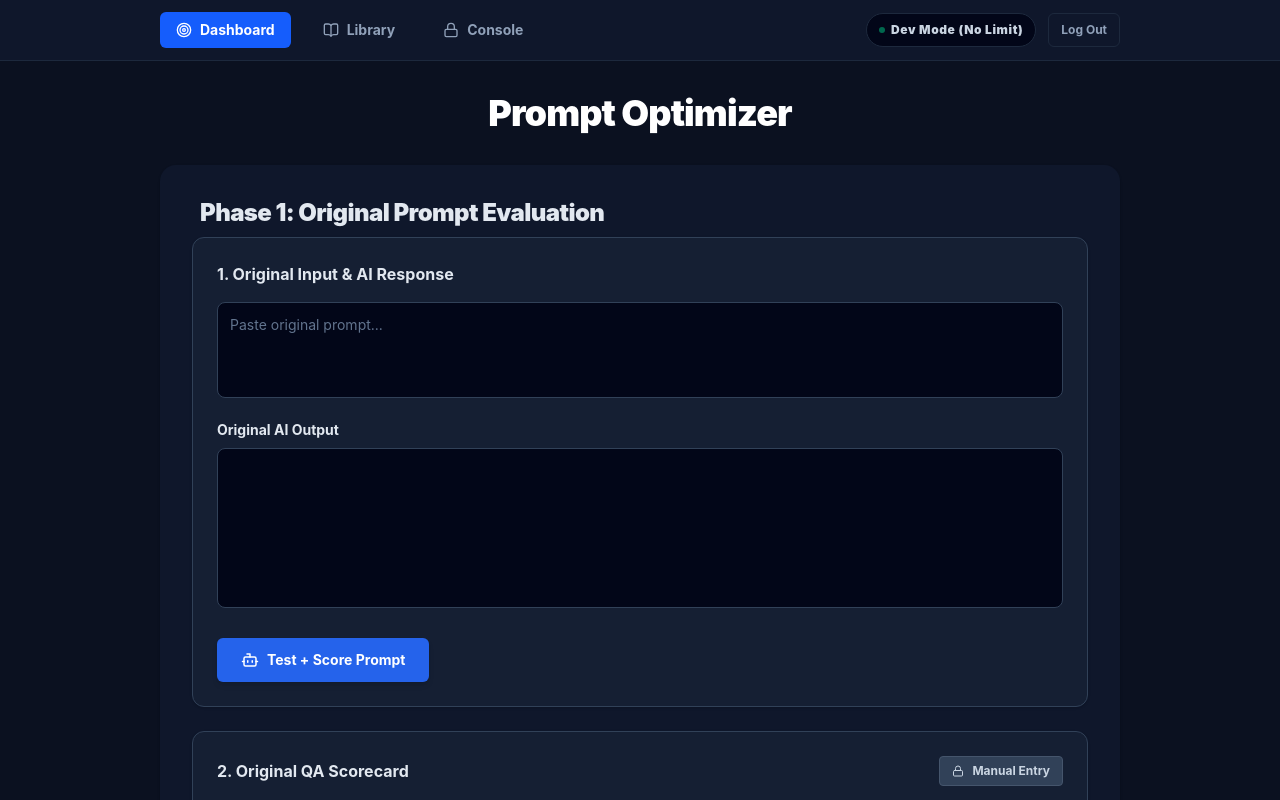
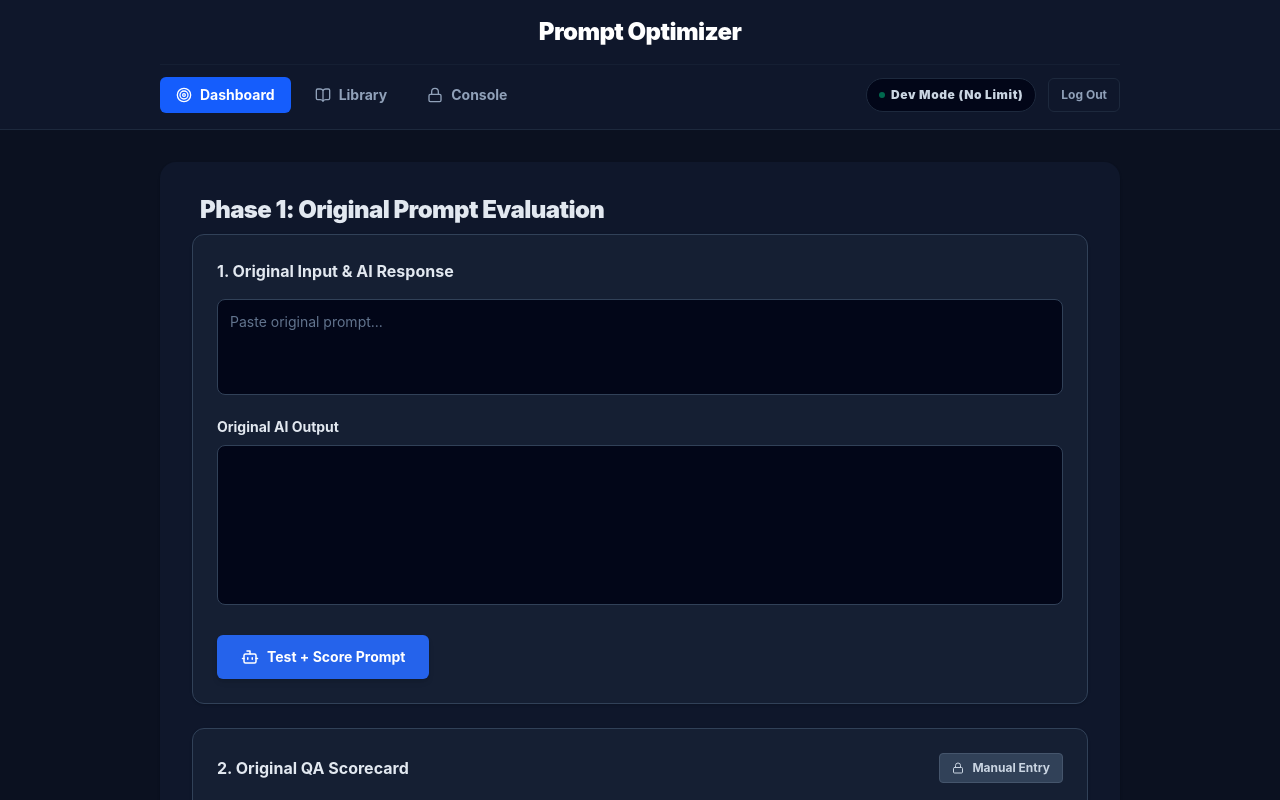
Before and after one commit to brinkjamskater/prompt-optimizerv2, a React (Vite) app: page / in a window 1280 px wide. Both pictures are taken after a click on the button "⚙️ Local Dev Bypass (Only works if Server Auth is disabled)". Shown: the top 800 px of the page. Built offline with nearby package versions, Linux system fonts and the light colour scheme.

Commit message:
style: move view title to sticky navigation header top above buttons

```diff
--- a/src/App.tsx
+++ b/src/App.tsx
@@ -1794,9 +1794,18 @@ Optimization Summary: ${optimizationSummary}
     <div className="min-h-screen bg-[#0b1120] font-sans text-slate-200 pb-20">
 
       {/* Top Navigation */}
-      <div className="bg-slate-900 border-b border-slate-800 sticky top-0 z-50">
-        <div className="max-w-5xl mx-auto px-4 md:px-8 py-3 flex flex-col sm:flex-row gap-3 sm:gap-4 justify-between items-center">
-          <div className="flex flex-wrap gap-2 sm:gap-4 justify-center w-full sm:w-auto">
+      <div className="bg-slate-900 border-b border-slate-800 sticky top-0 z-50 py-3.5 sm:py-4">
+        <div className="max-w-5xl mx-auto px-4 md:px-8 flex flex-col items-center gap-3 sm:gap-4">
+          {/* Main App Title */}
+          <h1 className="text-white text-xl sm:text-2xl font-black tracking-tight text-center">
+            {currentView === 'dashboard' && "Prompt Optimizer"}
+            {currentView === 'library' && "Prompt Library"}
+            {currentView === 'admin' && "Console"}
+          </h1>
+
+          {/* Navigation Controls Row */}
+          <div className="flex flex-col sm:flex-row gap-3 w-full justify-between items-center border-t border-slate-800/50 pt-3">
+            <div className="flex flex-wrap gap-2 justify-center w-full sm:w-auto">
               <button onClick={() => setCurrentView('dashboard')} className={`flex items-center gap-1.5 sm:gap-2 font-bold px-3 py-2 sm:px-4 rounded-md transition-colors text-xs sm:text-sm ${currentView === 'dashboard' ? 'bg-blue-600 text-white' : 'text-slate-400 hover:text-slate-200 hover:bg-slate-800'}`}>
                 <Target size={16} /> Dashboard
               </button>
@@ -1823,14 +1832,13 @@ Optimization Summary: ${optimizationSummary}
             </div>
           </div>
         </div>
+      </div>
 
       <div className="max-w-5xl mx-auto p-3 sm:p-6 md:p-8">
 
         {/* --- DASHBOARD VIEW --- */}
         {currentView === 'dashboard' && (
           <>
-            <h1 className="text-white text-3xl sm:text-4xl font-black mb-8 tracking-tight text-center">Prompt Optimizer</h1>
-
             <div className="border-none sm:border border-slate-800 bg-transparent sm:bg-slate-900 rounded-none sm:rounded-2xl p-0 sm:p-6 md:p-8 space-y-6 mb-12 shadow-none sm:shadow-sm">
               <h2 className="text-2xl font-black text-slate-200 ml-2 mb-2 tracking-tight">Phase 1: Original Prompt Evaluation</h2>
 
@@ -2257,8 +2265,7 @@ Optimization Summary: ${optimizationSummary}
               </div>
             )}
 
-            <div className="flex flex-col items-center gap-6 mb-8">
-              <h1 className="text-3xl sm:text-4xl font-black text-white text-center">Prompt Library</h1>
+            <div className="flex flex-col items-center mb-8">
               <div className="flex flex-wrap justify-center gap-2 w-full">
                 <button onClick={handleCreateFolder} className="flex-1 sm:flex-initial bg-blue-600 hover:bg-blue-500 text-white px-3 py-2.5 sm:px-4 rounded-md font-bold text-xs sm:text-sm flex items-center justify-center gap-1.5 transition-colors shadow-lg shadow-blue-500/20">
                   <FolderPlus size={14} /> Add Folder
```
Lines whose indentation alone changed are shown as unchanged.
